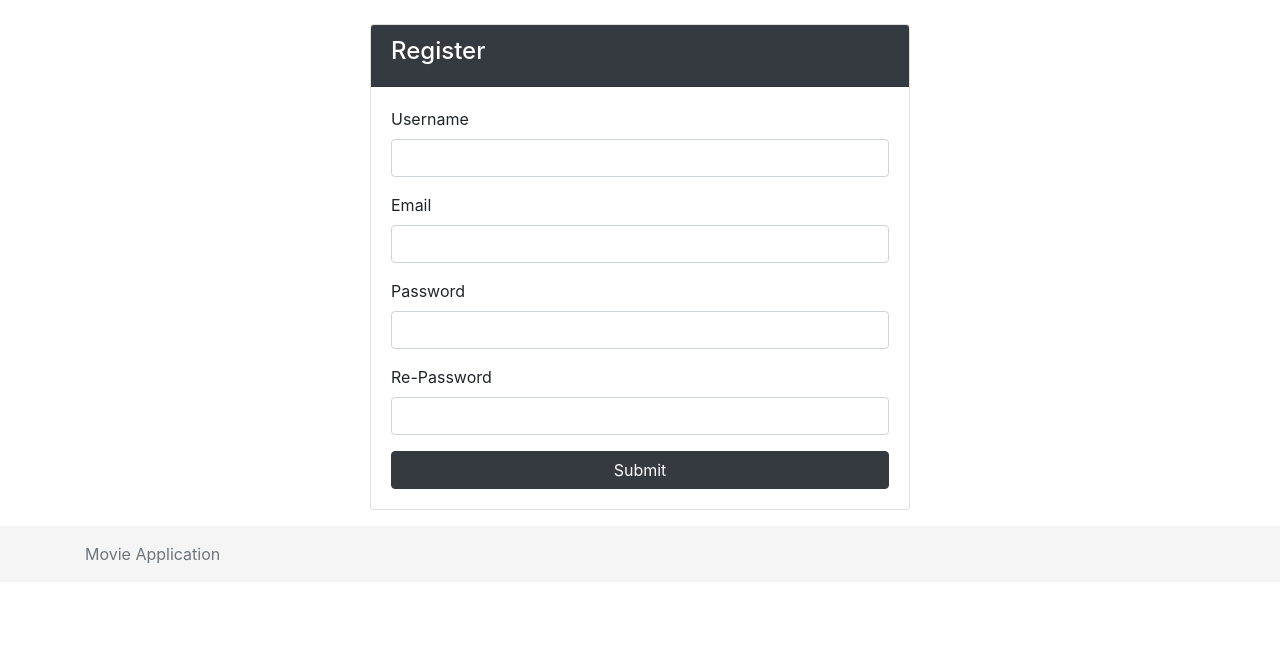
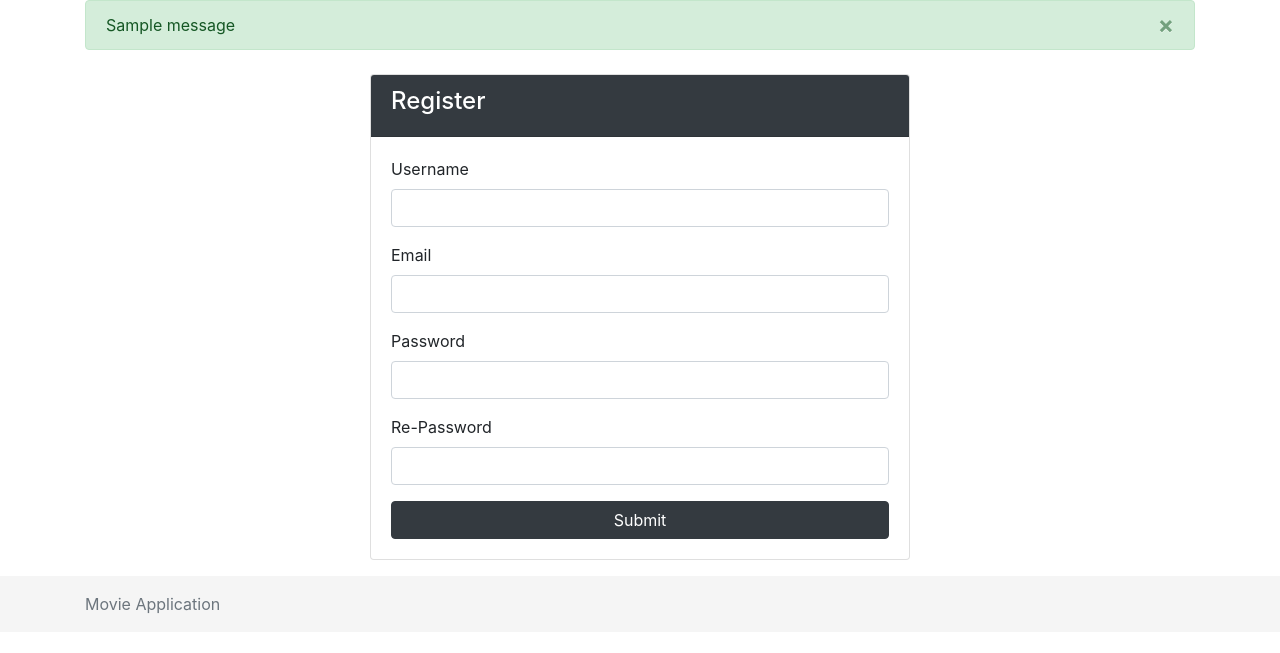
Before and after one commit to cantugba/Django_Examples, a Django app: page /user/register/ in a window 1280 px wide. Shown: the part 56-709 px from the top of the page. Run offline with Django 3.2, Linux system fonts and the light colour scheme; one stand-in notice (Sample message) is shown; some libraries are stand-ins or nearby versions.

Commit message:
alert messages added.

```diff
--- a/MoviesCatalog/catalog/Templates/layout.html
+++ b/MoviesCatalog/catalog/Templates/layout.html
@@ -16,6 +16,7 @@
     {%  include 'partials/_navbar.html' %}
 
     <main>
+        {% include 'partials/_alert.html' %}
          <div class="container mt-4">
              {% block content %}
              {% endblock %}
--- /dev/null
+++ b/MoviesCatalog/catalog/Templates/partials/_alert.html
@@ -0,0 +1,13 @@
+{% if messages %}
+    {% for message in messages %}
+        <div class="container">
+            <div class="alert alert-{{ message.tags }} alert-dismissible fade show" role="alert">
+                {{ message }}
+                <button type="button" class="close" data-dismiss="alert" aria-label="Close">
+                    <span aria-hidden="true">&times;</span>
+                </button>
+            </div>
+        </div>
+    {% endfor %}
+
+{% endif %}
--- a/MoviesCatalog/catalog/user/views.py
+++ b/MoviesCatalog/catalog/user/views.py
@@ -12,7 +12,7 @@ def login(request):
         user= auth.authenticate(username=username, password=password)
         if user is not None:
             auth.login(request,user)
-            messages.add_message(request,messages.SUCCESS,'Oturum açııldı')
+            messages.add_message(request,messages.SUCCESS,'Oturum açıldı')
             return redirect('index')
         else:
             messages.add_message(request,messages.ERROR,'Hatalı giriş')
@@ -36,11 +36,10 @@ def register(request):
           else:
               if User.objects.filter(email=email).exists():
                   messages.add_message(request, messages.WARNING, 'bu email daha önce alınmış')
-
                   return redirect('register')
               else:
                    #everything is fine
-                   user = User.objects.create_user(username=username, email=email, password=password)
+                   user = User.objects.create_user(username=username, password=password, email=email)
                    user.save()
                    messages.add_message(request,messages.SUCCESS,'Hesabınız başarıyla oluşturuldu')
                    return redirect('login')
```
Also changed, not shown: MoviesCatalog/catalog/db.sqlite3.
